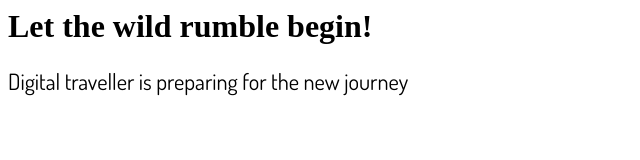
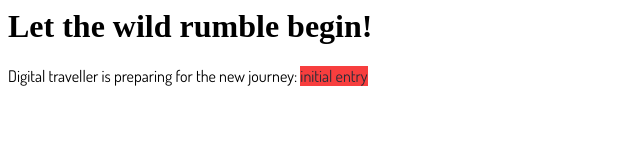
Before and after one commit to 0170/0170.github.io, a plain HTML site: page index.html in a window 1280 px wide. Shown: the whole page, without its empty margins (0-640 px from the left). Drawn offline with Linux system fonts and the light colour scheme; a web font is replaced by a local one.

Commit message:
Changed style and added the link to index

```diff
--- a/index.html
+++ b/index.html
@@ -5,6 +5,7 @@
   </head>
   <body>
     <h1>Let the wild rumble begin!</h1>
-    <p>Digital traveller is preparing for the new journey</p>
+    <p>Digital traveller is preparing for the new journey: <a href="posts/init-entry.html">initial entry</a>
+    </p>
   </body>
 </html>
--- a/style.css
+++ b/style.css
@@ -1,3 +1,7 @@
+::selection {
+  background: #F73E3E;
+}
+
 h1 {
   font-family: 'Patua One', normal;
   font-size: 2em;
@@ -5,5 +9,20 @@ h1 {
 
 p {
   font-family: 'Dosis', normal;
-  font-size: 1.4em;
+  font-size: 1em;
 }
+
+a {
+  font-family: 'Dosis', normal;
+  font-size: 1em;
+  text-decoration: none;
+}
+
+a:link {
+  background: #F73E3E;
+  color: #292C37;
+}
+
+a:visited {
+  color: #9F111B;
+}
```
